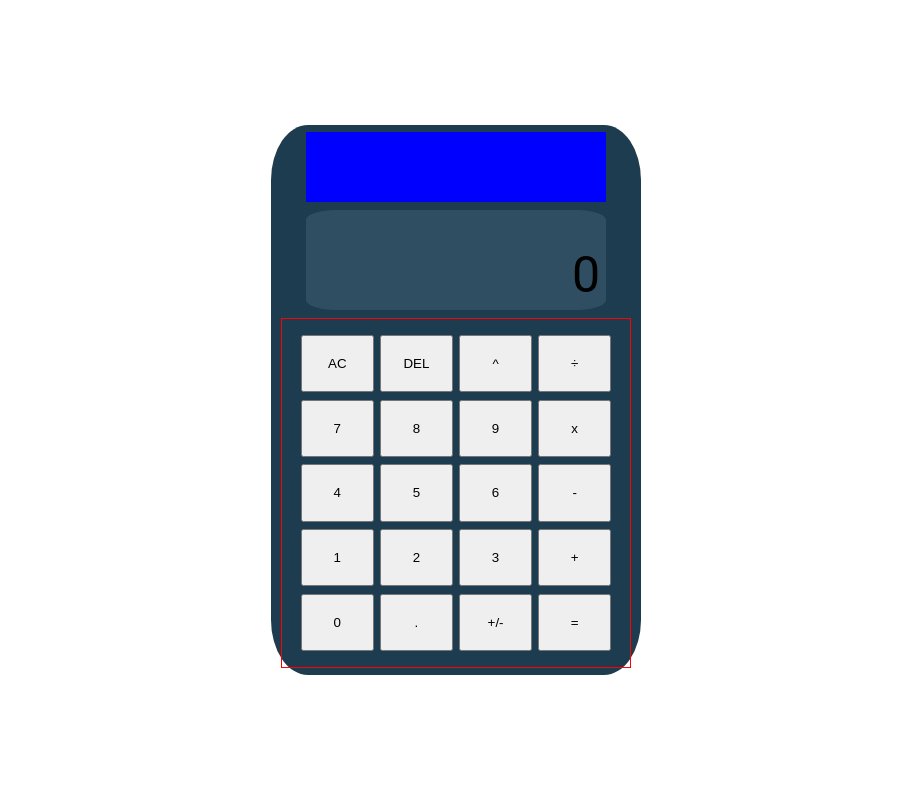
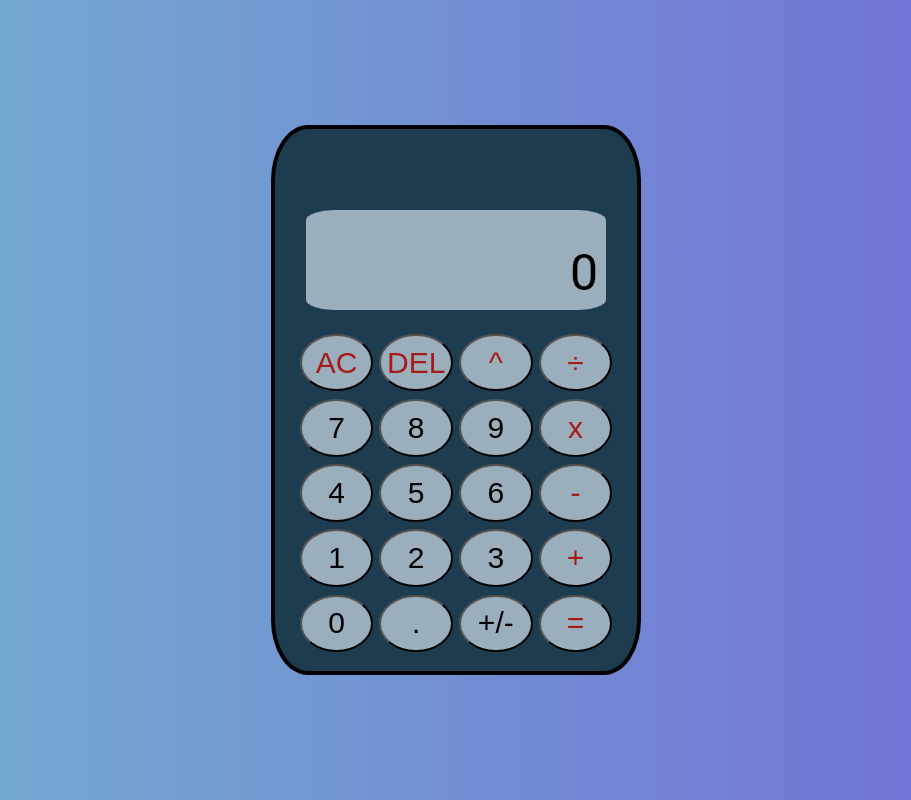
Before and after one commit to eddgar02/Calculator, a plain HTML site: page index.html in a window 1280 px wide. Shown: the whole page, without its empty margins (184-1095 px from the left). Drawn offline with Linux system fonts and the light colour scheme.

Commit message:
Simply added CSS styling to make it look nice.

```diff
--- a/index.html
+++ b/index.html
@@ -17,26 +17,26 @@
         </div>
         <div class="output">0</div>
         <div class="buttonContainer">
-            <button id="ac">AC</button>
-            <button id="del">DEL</button>
-            <button id="exp">^</button>
-            <button id="div">÷</button>
+            <button id="ac" class="operations">AC </button>
+            <button id="del" class="operations">DEL</button>
+            <button id="exp" class="operations">^</button>
+            <button id="div" class="operations">÷</button>
             <button id="btn7">7</button>
             <button id="btn8">8</button>
             <button id="btn9">9</button>
-            <button id="mul">x</button>
+            <button id="mul" class="operations">x</button>
             <button id="btn4">4</button>
             <button id="btn5">5</button>
             <button id="btn6">6</button>
-            <button id="sub">-</button>
+            <button id="sub" class="operations">-</button>
             <button id="btn1">1</button>
             <button id="btn2">2</button>
             <button id="btn3">3</button>
-            <button id="add">+</button>
+            <button id="add" class="operations">+</button>
             <button id="btn0">0</button>
             <button id="decimal">.</button>
             <button id="sign">+/-</button>
-            <button id="eq">=</button>
+            <button id="eq" class="operations">=</button>
         </div>
 
     </div>
--- a/style.css
+++ b/style.css
@@ -9,6 +9,7 @@ body{
     justify-content: center;
     align-items: center;
     height: 100vh;
+    background: linear-gradient(to right, rgb(115, 179, 207), rgb(114, 107, 215));
 
 }
 
@@ -24,29 +25,32 @@ body{
     gap:8px;
     font-family: 'Roboto', sans-serif;
     font-size: 50px;
+    border: 4px solid black;
 }
 
 .previous{
     /*placeholder for now*/
     height: 70px;
     width: 300px;
-    background-color: blue;
+    background-color: rgb(30, 60, 79);
     flex: 0 0 auto;
     display: flex;
     justify-content: flex-end;
     align-items: flex-end;
     font-size: 40px;
+    color: aliceblue;
+    padding: 8px;
 }
 
 .output{
     height: 100px;
     width: 300px;
-    background-color: rgb(48, 78, 97);
+    background-color: rgb(154, 174, 188);
     border-radius: 10%;
     display: flex;
     justify-content: flex-end;
     align-items: flex-end;
-    padding: 6px;
+    padding: 8px;
 
 }
 .buttonContainer{
@@ -57,12 +61,17 @@ body{
     height: 350px;
     width: 350px;
     gap:6px;
-    border: 1px solid red;
     padding:15px;
 }
 
 button {
+    background-color: rgb(154, 174, 188);
     height: 18%;
     width: 23%;
+    border-radius: 50%;
+    font-size: 30px;
+}
 
+button.operations {
+    color: rgb(167, 26, 26);
 }
```
